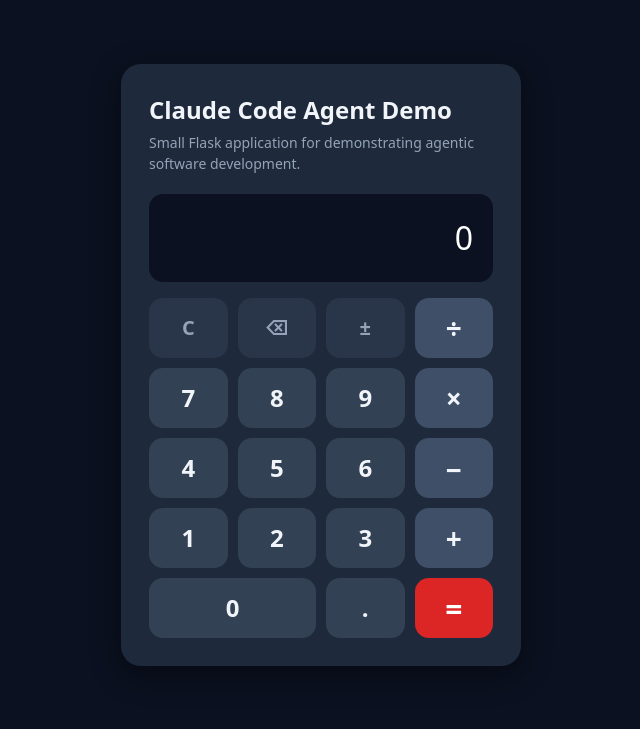
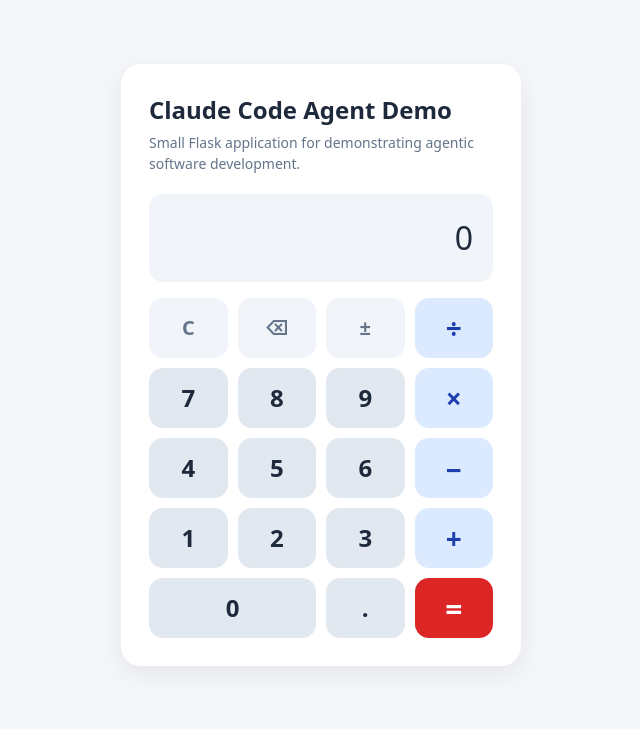
Before and after one commit to DonTihi/code_demo, a Flask app: page / in a window 1280 px wide. Shown: the top 729 px of the page, without its empty margins (319-959 px from the left). Run offline with Flask 3, Linux system fonts and the light colour scheme.

Commit message:
Switch calculator UI to a light/white theme
Page background is now light gray (#f5f7fb), the card is white, and
all text is dark. Keys are light gray with dark text, operator keys
are light blue with blue text. The display uses a light gray background
with dark text for good contrast. The red Calculate button remains
unchanged.

Co-Authored-By: Claude Haiku 4.5 <noreply@anthropic.com>

```diff
--- a/app/static/style.css
+++ b/app/static/style.css
@@ -7,8 +7,8 @@
 :root {
     font-family: system-ui, -apple-system, "Segoe UI", Arial, sans-serif;
     line-height: 1.5;
-    color: #e2e8f0;
-    background: #0b1120;
+    color: #222;
+    background: #f5f7fb;
 }
 
 body {
@@ -18,21 +18,21 @@ body {
 h1 {
     margin: 0 0 4px;
     font-size: 24px;
-    color: #f1f5f9;
+    color: #1e293b;
 }
 
 .container {
     max-width: 400px;
     margin: 64px auto;
     padding: 28px;
-    background: #1e293b;
+    background: white;
     border-radius: 20px;
-    box-shadow: 0 8px 30px rgba(0, 0, 0, 0.45);
+    box-shadow: 0 8px 30px rgba(0, 0, 0, 0.08);
 }
 
 .subtitle {
     margin: 0;
-    color: #94a3b8;
+    color: #64748b;
     font-size: 14px;
 }
 
@@ -60,8 +60,8 @@ h1 {
 .display {
     padding: 20px;
     border-radius: 14px;
-    background: #0b1120;
-    color: white;
+    background: #f1f5f9;
+    color: #1e293b;
 }
 
 .display-line {
@@ -193,8 +193,8 @@ h1 {
     padding: 0;
     border: 0;
     border-radius: 14px;
-    background: #334155;
-    color: #f1f5f9;
+    background: #e2e8f0;
+    color: #1e293b;
     font: inherit;
     font-size: 24px;
     font-weight: 600;
@@ -222,31 +222,32 @@ h1 {
 }
 
 .key-function {
-    background: #293548;
-    color: #94a3b8;
+    background: #f1f5f9;
+    color: #64748b;
     font-size: 20px;
 }
 
 .key-function:hover {
-    background: #334155;
+    background: #e2e8f0;
 }
 
 .key-operator {
-    background: #3f4f68;
+    background: #dbeafe;
+    color: #1e40af;
     font-size: 28px;
 }
 
 .key-operator:hover {
-    background: #52667f;
+    background: #bfdbfe;
 }
 
 .key-operator.is-pending {
-    background: #f59e0b;
-    color: #1e293b;
+    background: #0ea5e9;
+    color: white;
 }
 
 .key-operator.is-pending:hover {
-    background: #fbbf24;
+    background: #0284c7;
 }
 
 .calculate-button {
```
Also changed, not shown: other parts of app/static/style.css (+12 -12 lines).
